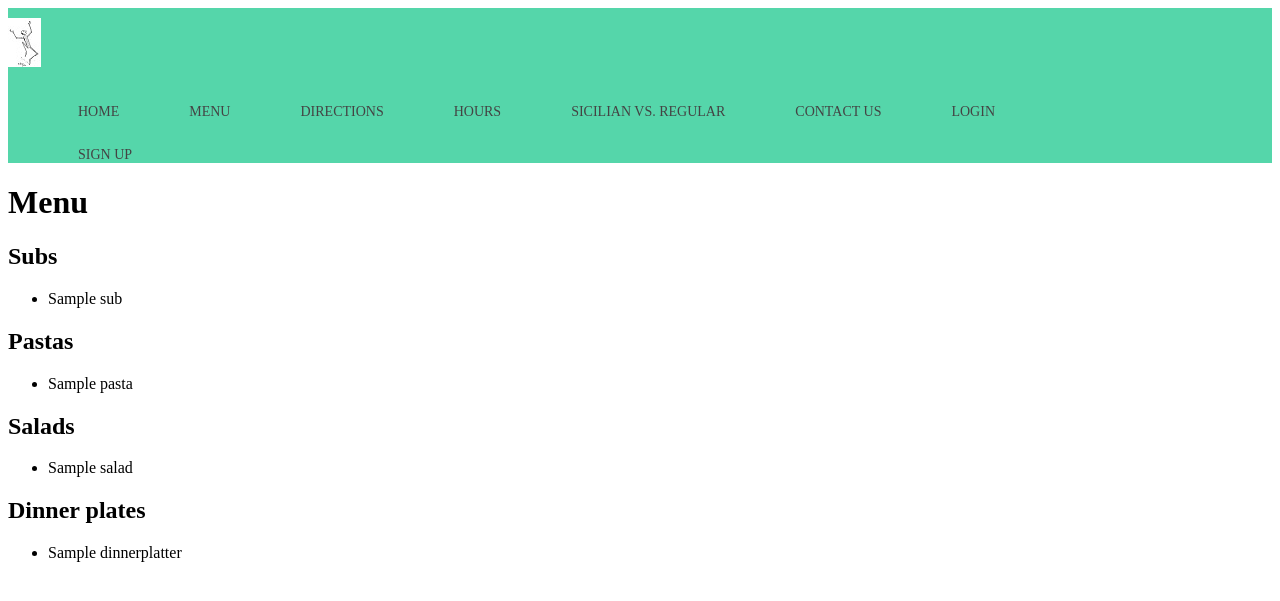
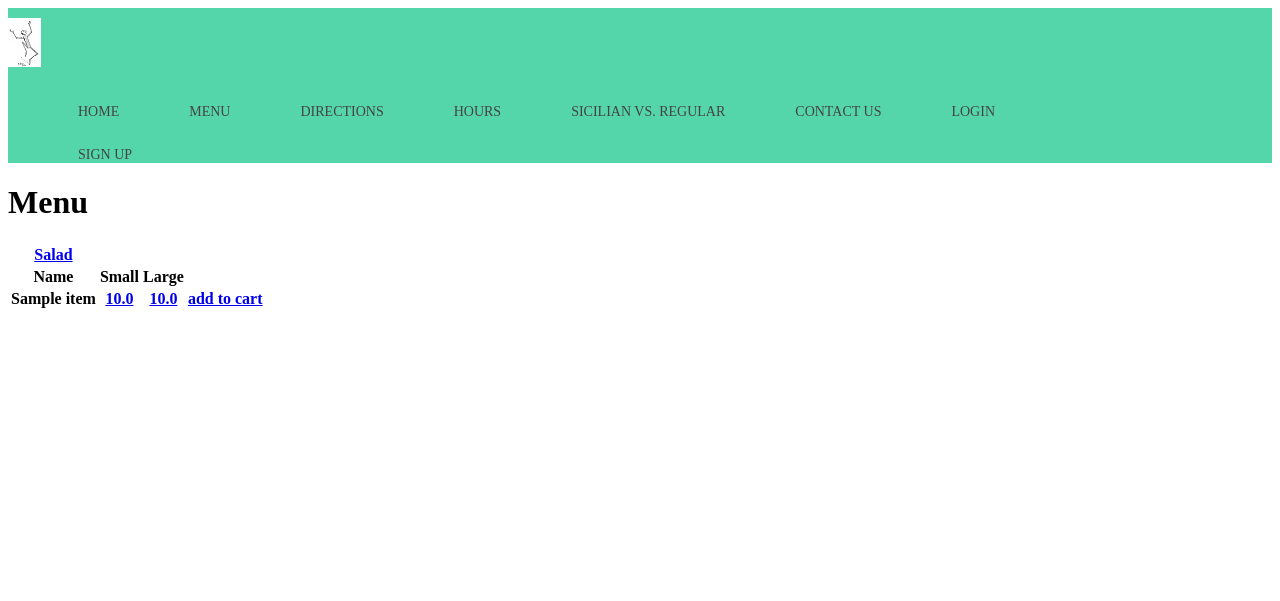
Before and after one commit to pasiac/pizzaportal, a Django app: page /menu in a window 1280 px wide. Shown: the top 601 px of the page. Run offline with Django 3.2, Linux system fonts and the light colour scheme; tables that the repository leaves empty hold one stand-in row (values such as "Sample post"); lists and menus that the app fills with data are empty.

Commit message:
*Adding products to cart

```diff
--- a/orders/models.py
+++ b/orders/models.py
@@ -1,85 +1,130 @@
 from django.db import models
+from django.conf import settings
 
-# class Pizza(models.Model):
-#     SIZE = (("S", "Small"), ("L", "Large"))
-#     price = models.FloatField(max_length=4)
-#     size = models.CharField(max_length=8, choices=SIZE)
-# class Pizza(models.Model):
-#     name = models.TextField(max_length=32, default='pizza')
-#     small_price = models.DecimalField(max_digits=4, decimal_places=2, default=00.00)
-#     large_price = models.DecimalField(max_digits=4, decimal_places=2, default=00.00)
+
+# class Addons(models.Model):
+#     name = models.TextField(max_length=32)
+#     price = models.DecimalField(max_digits=4, decimal_places=2)
 #
 #     def __str__(self):
 #         return self.name
+#
+#
+# class Toppings(models.Model):
+#     TOPPINGS = (
+#         ("Peperoni", "Peperoni"), ("None", "None"), ("Sausage", "Sausage"), ("Mushrooms", "Mushrooms"),
+#         ("Onions", "Onions"),
+#         ("Canadian Bacon", "Canadian Bacon"), ("Pineapple", "Pineapple"), ("Eggplant", "Eggplant"),
+#         ("Tomato & Basil", "Tomato & Basil"), ("Green Peppers", "Green Peppers"), ("Hamburger", "Hamburger"),
+#         ("Spinach", "Spinach"), ("Zucchini", "Zucchini"), ("Ham", "Ham"), ("Fresh Garlic", "Fresh Garlic"),
+#         ("Artichoke", "Artichoke"), ("Buffalo Chicken", "Buffalo Chicken"), ("Barbecue Chicken", "Barbecue Chicken"),
+#         ("Anchovies", "Anchovies"), ("Black Olives", "Black Olives")
+#     )
+#     item1 = models.TextField(max_length=16, null=True, blank=True, choices=TOPPINGS)
+#     item2 = models.TextField(max_length=16, null=True, blank=True, choices=TOPPINGS)
+#     item3 = models.TextField(max_length=16, null=True, blank=True, choices=TOPPINGS)
+#
+#     def __str__(self):
+#         return f'{self.item1}, {self.item2}, {self.item3}'
+#
+#
+# class Pizza(models.Model):
+#     name = models.TextField(max_length=32)
+#     small_price = models.DecimalField(max_digits=4, decimal_places=2)
+#     large_price = models.DecimalField(max_digits=4, decimal_places=2)
+#     toppings = models.ForeignKey(Toppings, on_delete=models.CASCADE) #to wywala program
+#     regular = models.BooleanField(default=False)
+#
+#     def __str__(self):
+#         return self.name
+#
+#
+# class Sub(models.Model):
+#     name = models.TextField(max_length=32)
+#     small_price = models.DecimalField(max_digits=4, decimal_places=2, null=True, blank=True)
+#     large_price = models.DecimalField(max_digits=4, decimal_places=2)
+#     # addon = models.OneToOneField(Addons, on_delete=models.CASCADE,)
+#
+#     def __str__(self):
+#         return self.name
+#
+#
+# class Pasta(models.Model):
+#     name = models.TextField(max_length=32)
+#     price = models.DecimalField(max_digits=4, decimal_places=2)
+#
+#     def __str__(self):
+#         return self.name
+#
+#
+# class Salad(models.Model):
+#     name = models.TextField(max_length=32)
+#     price = models.DecimalField(max_digits=4, decimal_places=2)
+#
+#     def __str__(self):
+#         return self.name
+#
+#
+# class DinnerPlatters(models.Model):
+#     name = models.TextField(max_length=32)
+#     small_price = models.DecimalField(max_digits=4, decimal_places=2)
+#     large_price = models.DecimalField(max_digits=4, decimal_places=2)
+#
+#     def __str__(self):
+#         return self.name
+from django.urls import reverse
+
+CATEGORY_CHOICES = (
+    ("S", "Salad"),
+    ("SU", "Subs"),
+    ("SP", "Sicilian Pizza"),
+    ("RP", "Regular Pizza"),
+    ("DP", "Dinner Plate"),
+    ("P", "Pasta")
+)
 
 
-# Get how to build constructor(?) to get advantage of inheritance
-class RegularPizza(models.Model):
-    # pizza = models.OneToOneField(
-    #     Pizza,
-    #     on_delete=models.CASCADE,
-    #     primary_key=True,
-    # )
-    TOPPINGS = (
-        ("Peperoni", "Peperoni"), ("Sausage", "Sausage"), ("Mushrooms", "Mushrooms"), ("Onions", "Onions"),
-        ("Canadian Bacon", "Canadian Bacon"), ("Pineapple", "Pineapple"), ("Eggplant", "Eggplant"),
-        ("Tomato & Basil", "Tomato & Basil"), ("Green Peppers", "Green Peppers"), ("Hamburger", "Hamburger"),
-        ("Spinach", "Spinach"), ("Zucchini", "Zucchini"), ("Ham", "Ham"), ("Fresh Garlic", "Fresh Garlic"),
-        ("Artichoke", "Artichoke"), ("Buffalo Chicken", "Buffalo Chicken"), ("Barbecue Chicken", "Barbecue Chicken"),
-        ("Anchovies", "Anchovies"), ("Black Olives", "Black Olives")
-    )
-    name = models.TextField(max_length=32)
-    small_price = models.DecimalField(max_digits=4, decimal_places=2)
-    large_price = models.DecimalField(max_digits=4, decimal_places=2)
-    toppings = models.TextField(max_length=16, choices=TOPPINGS)
+class Item(models.Model):
+    name = models.CharField(max_length=32)
+    small_price = models.FloatField()
+    large_price = models.FloatField(null=True, blank=True)
+    category = models.CharField(choices=CATEGORY_CHOICES, max_length=2)
+    slug = models.SlugField()
 
     def __str__(self):
         return self.name
 
+    def get_absolute_url(self):
+        pass
 
-class SicilianPizza(models.Model):
-    # pizza = models.OneToOneField(
-    #     Pizza,
-    #     on_delete=models.CASCADE,
-    #     primary_key=True,
-    # )
-    name = models.TextField(max_length=32)
-    small_price = models.DecimalField(max_digits=4, decimal_places=2)
-    large_price = models.DecimalField(max_digits=4, decimal_places=2)
+    def get_add_to_cart_url(self):
+        return reverse("orders:add-to-cart", kwargs={
+            'name': self.name
+        })
+
+    def get_remove_from_cart_url(self):
+        pass
+
+
+# Shopping cart
+class OrderItem(models.Model):
+    user = models.ForeignKey(settings.AUTH_USER_MODEL,
+                             on_delete=models.CASCADE)
+    ordered = models.BooleanField(default=False)
+    item = models.ForeignKey(Item, on_delete=models.CASCADE)
+    quantity = models.IntegerField(default=1)
 
     def __str__(self):
-        return self.name
+        return f'{self.quantity} of {self.item}'
 
 
-class Sub(models.Model):
-    name = models.TextField(max_length=32)
-    small_price = models.DecimalField(max_digits=4, decimal_places=2, null=True, blank=True)
-    large_price = models.DecimalField(max_digits=4, decimal_places=2)
+class Order(models.Model):
+    user = models.ForeignKey(settings.AUTH_USER_MODEL,
+                             on_delete=models.CASCADE)
+    items = models.ManyToManyField(OrderItem)
+    start_date = models.DateTimeField(auto_now_add=True)
+    ordered_date = models.DateTimeField()
+    ordered = models.BooleanField(default=False)
 
     def __str__(self):
-        return self.name
-
-
-class Pasta(models.Model):
-    name = models.TextField(max_length=32)
-    price = models.DecimalField(max_digits=4, decimal_places=2)
-
-    def __str__(self):
-        return self.name
-
-
-class Salad(models.Model):
-    name = models.TextField(max_length=32)
-    price = models.DecimalField(max_digits=4, decimal_places=2)
-
-    def __str__(self):
-        return self.name
-
-
-class DinnerPlatters(models.Model):
-    name = models.TextField(max_length=32)
-    small_price = models.DecimalField(max_digits=4, decimal_places=2)
-    large_price = models.DecimalField(max_digits=4, decimal_places=2)
-
-    def __str__(self):
-        return self.name
+        return self.user.username
--- a/orders/urls.py
+++ b/orders/urls.py
@@ -1,8 +1,11 @@
 from django.urls import path
 
-from . import views
+from .views import index, MenuView, add_to_cart
+
+app_name = "orders"
 
 urlpatterns = [
-    path("", views.index, name='home'),
-    path("menu", views.menu, name='menu'),
+    path("", index, name='home'),
+    path("menu", MenuView.as_view(), name='menu'),
+    path("add-to-cart/<name>/", add_to_cart, name='add-to-cart')
 ]
--- a/orders/views.py
+++ b/orders/views.py
@@ -1,5 +1,7 @@
-from django.shortcuts import render
-from django.http import HttpResponse
+from django.shortcuts import render, get_object_or_404, redirect
+from django.utils import timezone
+from django.views.generic import ListView
+
 from .models import *
 
 
@@ -8,11 +10,24 @@
     return render(request, "orders/index.html")
 
 
-def menu(request):
-    context = {
-        "subs": Sub.objects.all(),
-        "pastas": Pasta.objects.all(),
-        "salads": Salad.objects.all(),
-        "dinnerplates": DinnerPlatters.objects.all()
-    }
-    return render(request, "orders/menu.html", context)
+class MenuView(ListView):
+    model = Item
+    template_name = 'orders/menu.html'
+
+
+def add_to_cart(request, name):
+    item = get_object_or_404(Item, name=name)
+    order_item, created = OrderItem.objects.get_or_create(
+        item=item, user=request.user, ordered=False)
+    order_qs = Order.objects.filter(user=request.user, ordered=False)
+    if order_qs.exists():
+        order = order_qs[0]
+        if order.items.filter(item__name=item.name).exists():
+            order_item.quantity += 1
+            order_item.save()
+        else:
+            order.items.add(order_item)
+    else:
+        order = Order.objects.create(user=request.user, ordered_date=timezone.now())
+        order.items.add(order_item)
+    return redirect('orders:home')
--- a/pizzaportal/urls.py
+++ b/pizzaportal/urls.py
@@ -3,8 +3,7 @@
 
 urlpatterns = [
     path('admin/', admin.site.urls),
-    path("", include("orders.urls")),
-    path("menu", include("orders.urls")),
+    path("", include("orders.urls", namespace="orders")),
     path('accounts/', include('accounts.urls')),
     path("accounts/", include('django.contrib.auth.urls')),
 
--- a/templates/orders/menu.html
+++ b/templates/orders/menu.html
@@ -4,28 +4,24 @@
 {% endblock %}
 {% block body %}
     <h1>Menu</h1>
-    <h2>Subs</h2>
-    <ul class="subs-list">
-        {% for sub in subs %}
-            <li>{{ sub }}</li>
+    <table>
+        <tr>
+            {% for item in object_list %}
+                <th><a href="#">{{ item.get_category_display }}</a></th>
+            {% endfor %}
+        </tr>
+        <tr>
+            <th>Name</th>
+            <th>Small</th>
+            <th>Large</th>
+        </tr>
+        {% for item in object_list %}
+            <tr>
+                <th>{{ item }}</th>
+                <th><a href="#"> {{ item.small_price }}</a></th>
+                <th><a href="#"> {{ item.large_price }}</a></th>
+                <th><a href="{{ item.get_add_to_cart_url }}">add to cart</a></th>
+            </tr>
         {% endfor %}
-    </ul>
-    <h2>Pastas</h2>
-    <ul class="pastas-list">
-        {% for pasta in pastas %}
-            <li>{{ pasta }}</li>
-        {% endfor %}
-    </ul>
-    <h2>Salads</h2>
-    <ul class="salads-list">
-        {% for salad in salads %}
-            <li>{{ salad }}</li>
-        {% endfor %}
-    </ul>
-    <h2>Dinner plates</h2>
-    <ul class="dinnerplates-list">
-        {% for plate in dinnerplates %}
-            <li>{{ plate }}</li>
-        {% endfor %}
-    </ul>
+    </table>
 {% endblock %}
```
Also changed, not shown: orders/admin.py (+3 -6 lines).
